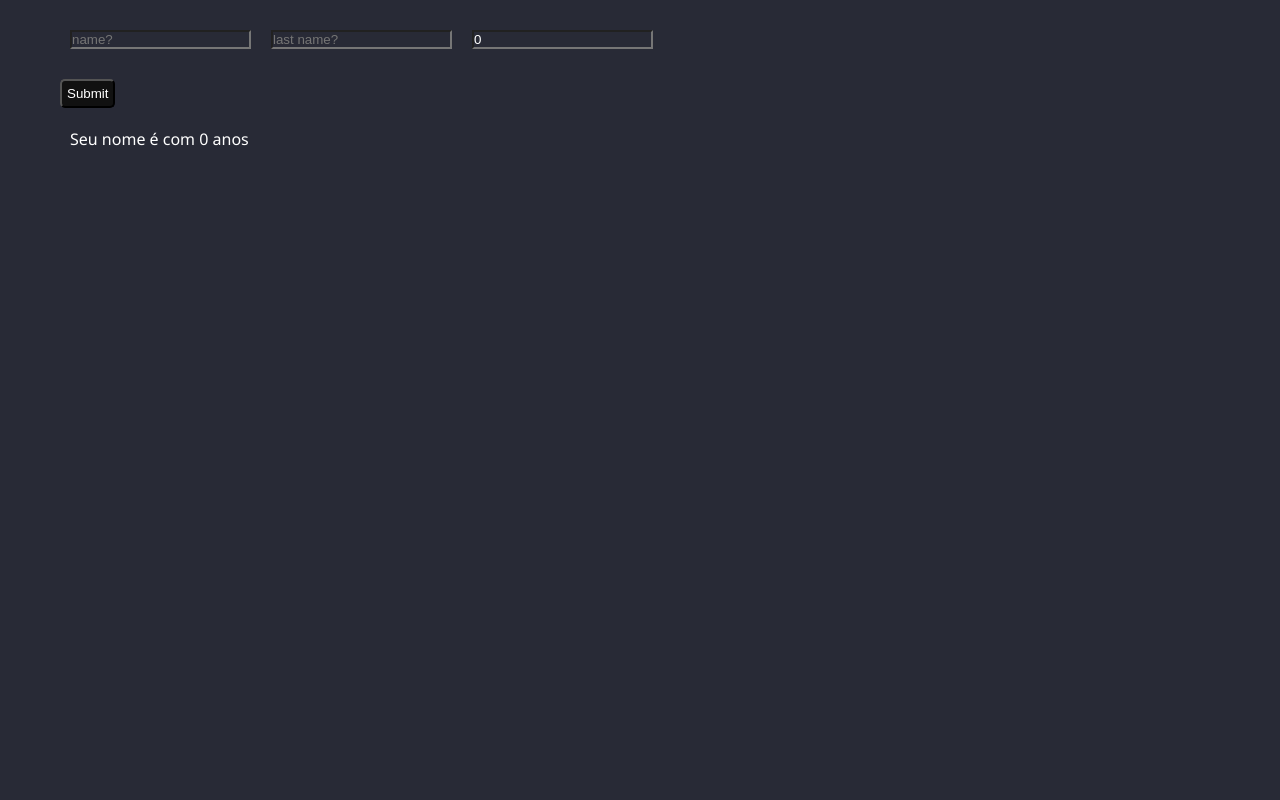
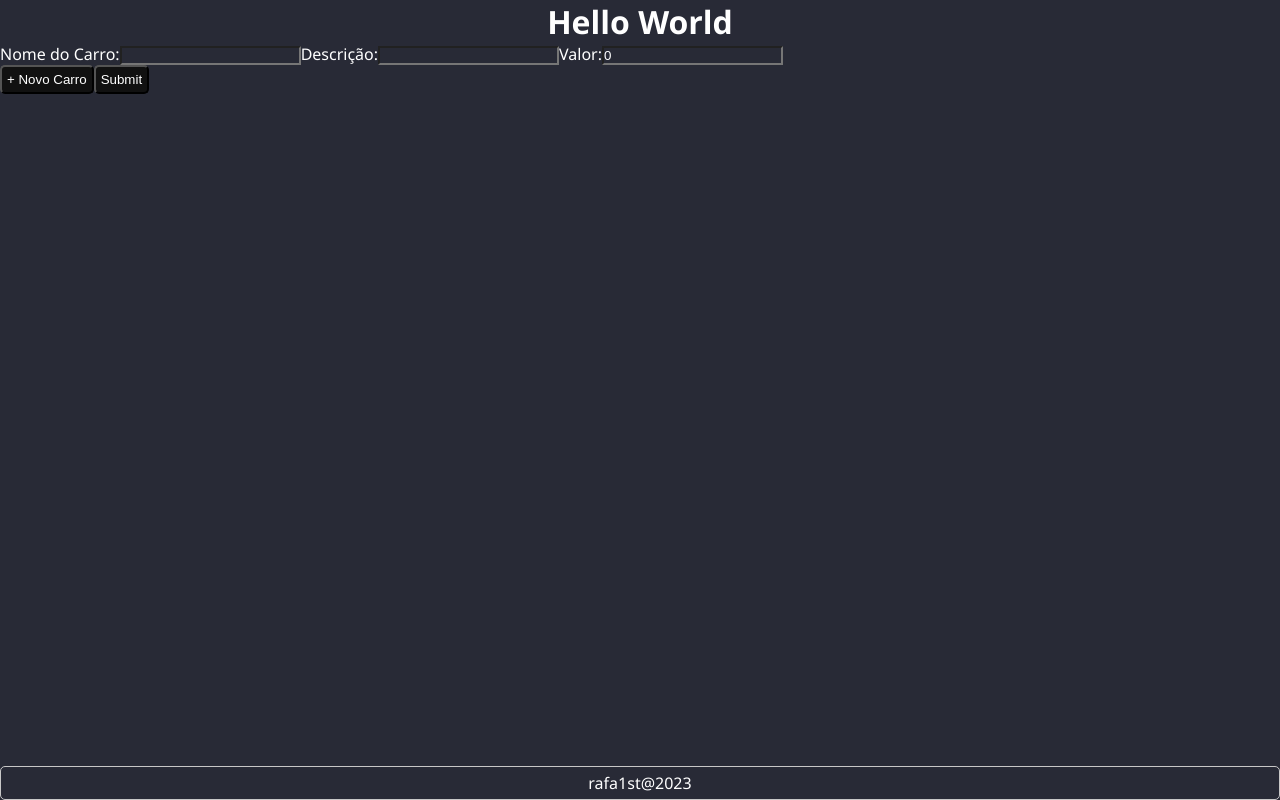
Before and after one commit to rafa1st/vitereact, a React (Vite) app: page / in a window 1280 px wide. Built offline with nearby package versions, Linux system fonts and the light colour scheme.

Commit message:
add footer and deleted folders

```diff
--- a/src/App.jsx
+++ b/src/App.jsx
@@ -1,13 +1,15 @@
-import { DinamicForm } from "./components/DinamicForm/DinamicForm";
+import { DinamicForm } from "./components/DinamicForm";
+import { Footer } from "./components/Footer";
 import { FormNewCase } from "./components/FormNewCase";
-import { Formulario } from "./components/formulario/formulario";
+import { Formulario } from "./components/Formulario";
 
 export const App = () => {
   return (
     <div className="app-container">
       {/* <DinamicForm /> */}
-      {/* <Formulario /> */}
-      <FormNewCase />
+      <Formulario />
+
+      <Footer />
     </div>
   );
 };
--- /dev/null
+++ b/src/components/Footer.jsx
@@ -0,0 +1,9 @@
+export const Footer = () => {
+  const today = new Date();
+
+  return (
+    <div className="footer">
+      <a href="https://github.com/rafa1st" target="_blank">rafa1st@{today.getFullYear()}</a>
+    </div>
+  );
+};
--- a/src/components/formulario/Formulario.jsx
+++ b/src/components/Formulario.jsx
@@ -1,5 +1,5 @@
 import { useState } from "react";
-import { convertCurrency } from "../../utils/utils";
+import { convertCurrency } from "../utils/utils";
 
 export const Formulario = () => {
   const [formulario, setFormulario] = useState([
--- a/src/global.css
+++ b/src/global.css
@@ -1,5 +1,5 @@
 * {
-  margin: 10px;
+  margin: 0;
   padding: 0;
   box-sizing: border-box;
   background-color: #282a36;
@@ -66,3 +66,18 @@ button {
   padding: 5px;
   cursor: pointer;
 }
+
+
+.footer {
+  border: 1px solid #c7c7c7;
+  padding: 5px;
+  width: 100%;
+  border-radius: 5px;
+  text-align: center;
+  position: fixed;
+  bottom: 0;
+}
+
+.footer a {
+  text-decoration: none;
+}
```
Also changed, not shown: src/components/DinamicForm.jsx (renamed from src/components/DinamicForm/DinamicForm.jsx), src/components/Playground.jsx (renamed from src/components/Playground/Playground.jsx), src/components/todos.jsx (renamed from src/components/todos/todos.jsx).
